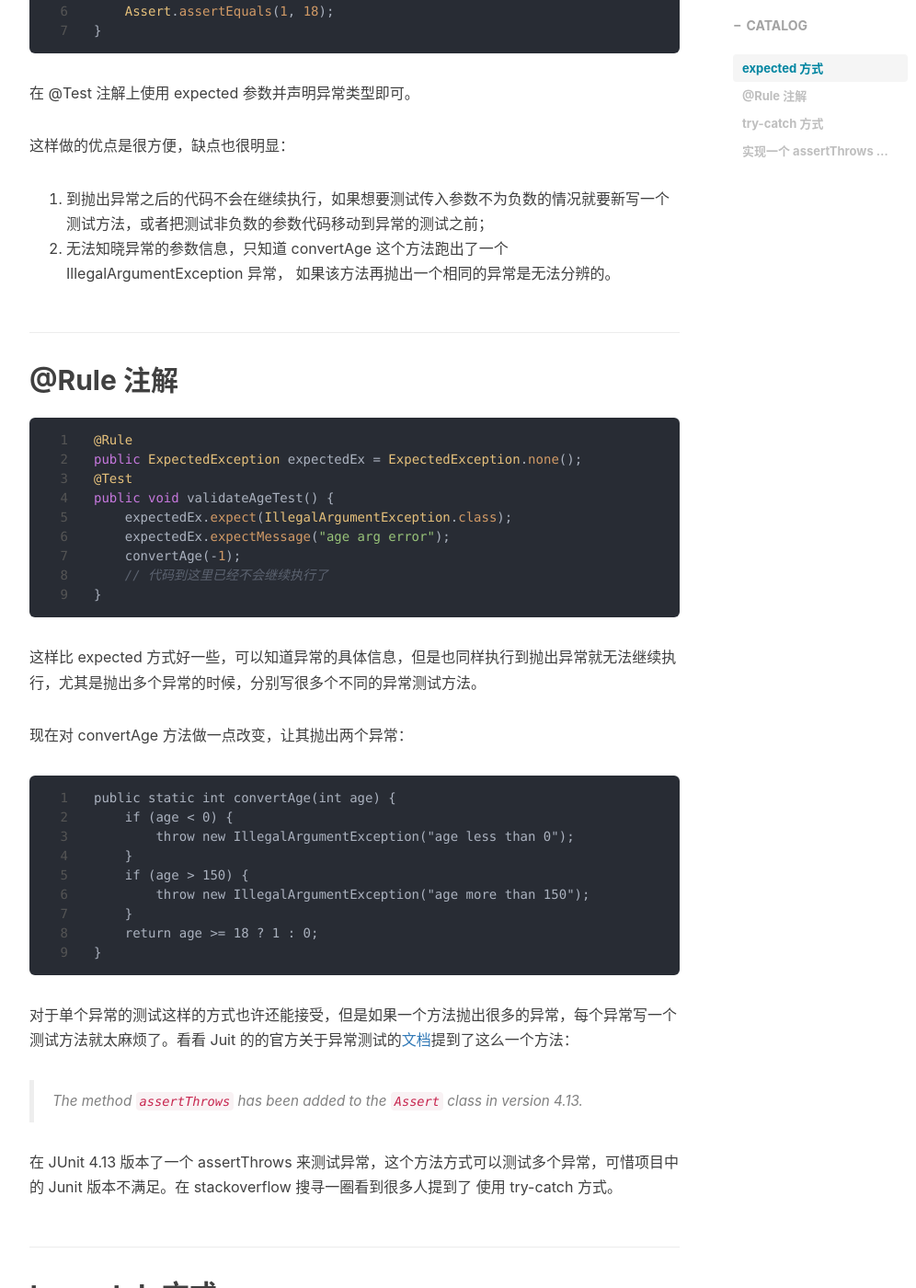
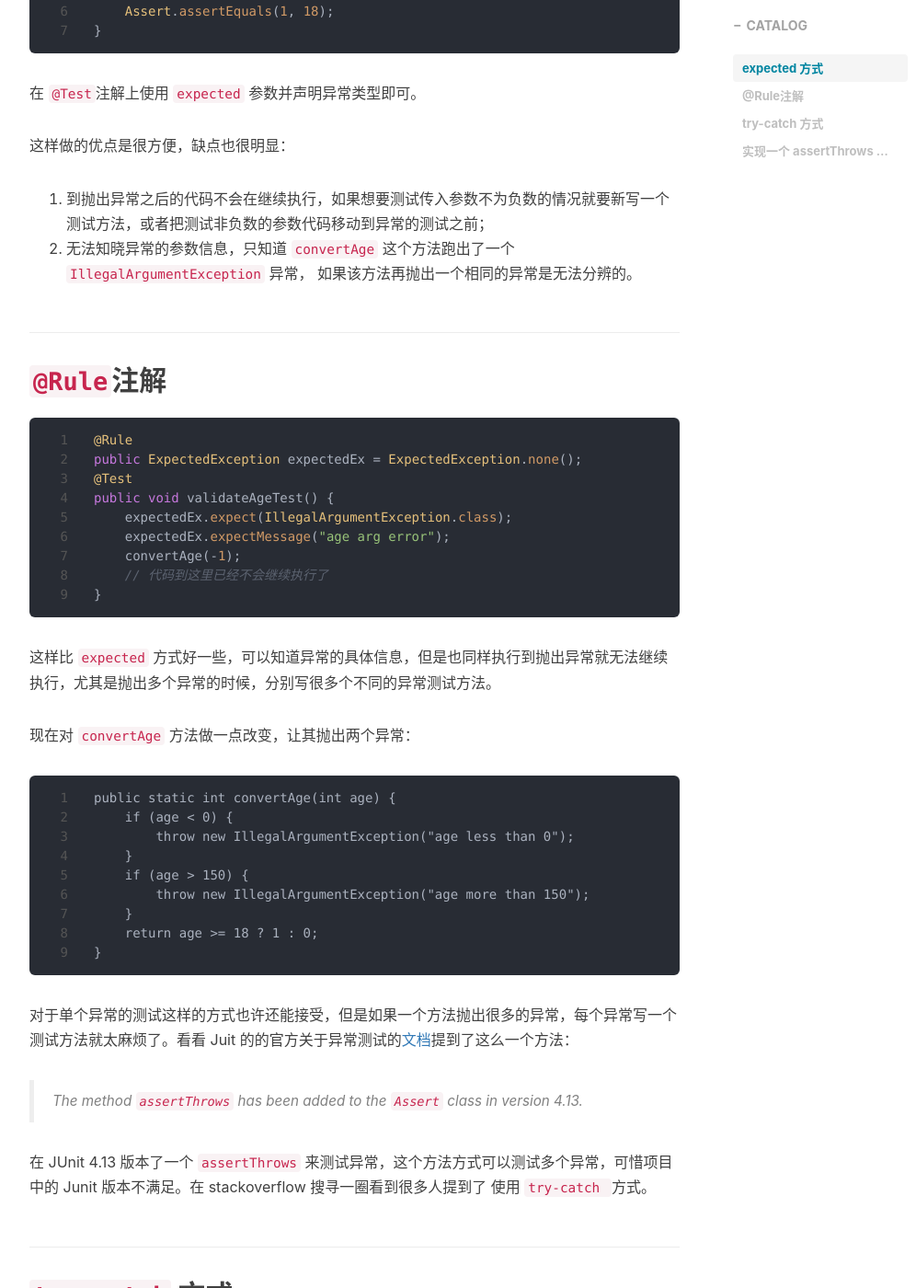
Before and after one commit to mikufanliu/mikufanliu-mikufanliu.github.io, a Jekyll site: the page built from _posts/java/2022-07-24-Junit4 如何测试多个异常.md, in a window 1280 px wide and 1400 px high, scrolled down 975 px. Shown: the whole window at 92% size, without its empty margins (233-1229 px from the left). Built offline with Jekyll 4.4.1, drawn with Linux system fonts in a browser that asks for light colours; nearby versions of some CDN libraries; comment, search, counter and statistics services are not loaded; some of the changed text lies outside the part shown.

Commit message:
:memo: update artical

````diff
--- a/_posts/java/2022-07-24-Junit4 如何测试多个异常.md
+++ b/_posts/java/2022-07-24-Junit4 如何测试多个异常.md
@@ -27,7 +27,7 @@ public static int convertAge(int age) {
 
 现在要对给这个方法写单元测试。
 
-## expected 方式
+## `expected` 方式
 
 ```java
 @Test(expected = IllegalArgumentException.class)
@@ -39,14 +39,14 @@ public void validateAgeTest() {
 }
 ```
 
-在 @Test 注解上使用 expected 参数并声明异常类型即可。
+在 `@Test`注解上使用 `expected` 参数并声明异常类型即可。
 
 这样做的优点是很方便，缺点也很明显：
 
 1. 到抛出异常之后的代码不会在继续执行，如果想要测试传入参数不为负数的情况就要新写一个测试方法，或者把测试非负数的参数代码移动到异常的测试之前；
-2. 无法知晓异常的参数信息，只知道 convertAge 这个方法跑出了一个 IllegalArgumentException 异常，  如果该方法再抛出一个相同的异常是无法分辨的。
+2. 无法知晓异常的参数信息，只知道 `convertAge` 这个方法跑出了一个 `IllegalArgumentException` 异常，  如果该方法再抛出一个相同的异常是无法分辨的。
 
-## @Rule 注解
+## `@Rule`注解
 
 ```java
 @Rule
@@ -60,9 +60,9 @@ public void validateAgeTest() {
 }
 ```
 
- 这样比 expected 方式好一些，可以知道异常的具体信息，但是也同样执行到抛出异常就无法继续执行，尤其是抛出多个异常的时候，分别写很多个不同的异常测试方法。
+ 这样比 `expected` 方式好一些，可以知道异常的具体信息，但是也同样执行到抛出异常就无法继续执行，尤其是抛出多个异常的时候，分别写很多个不同的异常测试方法。
 
-现在对 convertAge 方法做一点改变，让其抛出两个异常：
+现在对 `convertAge` 方法做一点改变，让其抛出两个异常：
 
 ```
 public static int convertAge(int age) {
@@ -80,9 +80,9 @@ public static int convertAge(int age) {
 
 > The method `assertThrows` has been added to the `Assert` class in version 4.13.
 
-在 JUnit 4.13 版本了一个 assertThrows 来测试异常，这个方法方式可以测试多个异常，可惜项目中的 Junit 版本不满足。在 stackoverflow 搜寻一圈看到很多人提到了 使用 try-catch 方式。
+在 JUnit 4.13 版本了一个 `assertThrows` 来测试异常，这个方法方式可以测试多个异常，可惜项目中的 Junit 版本不满足。在 stackoverflow 搜寻一圈看到很多人提到了 使用 `try-catch `方式。
 
-## try-catch 方式
+## `try-catch` 方式
 
 ```java
 @Test
@@ -104,9 +104,9 @@ public void validateAgeTest() {
 }
 ```
 
-使用 try-catch 能满足需求但是写起来太啰嗦和麻烦了，于是尝试手动实现一个类似 assertThrows 这样的工具来进行验证，而且希望更加简单，能够类似 Assert.assertEquals 一样处理。
+使用 `try-catch` 能满足需求但是写起来太啰嗦和麻烦了，于是尝试手动实现一个类似 `assertThrows` 这样的工具来进行验证，而且希望更加简单，能够类似 `Assert.assertEquals `一样处理。
 
-## 实现一个 assertThrows 方法
+## 实现一个 `assertThrows` 方法
 
 首先定一个会抛出异常的接口：
 
@@ -179,4 +179,4 @@ public void validateAgeTest() {
 }
 ```
 
-终于不用写一堆 try-catch 了。
+终于不用写一堆 ` try-catch`了。
````
